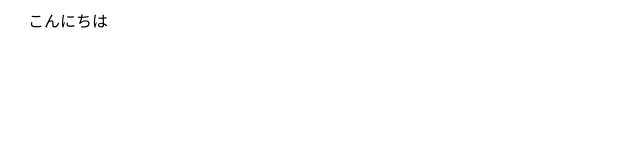
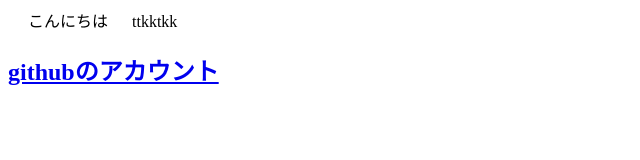
Before and after one commit to ttkktkk/first-git, a plain HTML site: page index.html in a window 1280 px wide. Shown: the whole page, without its empty margins (0-640 px from the left). Drawn offline with Linux system fonts and the light colour scheme.

Commit message:
link add

```diff
--- a/index.html
+++ b/index.html
@@ -8,5 +8,7 @@
 </head>
 <body>
 　   こんにちは
+　    <hi>ttkktkk</hi>
+      <h2><a href="https://github.com/ttkktkk">githubのアカウント</a</h2>
 </body>
 </html>
```
